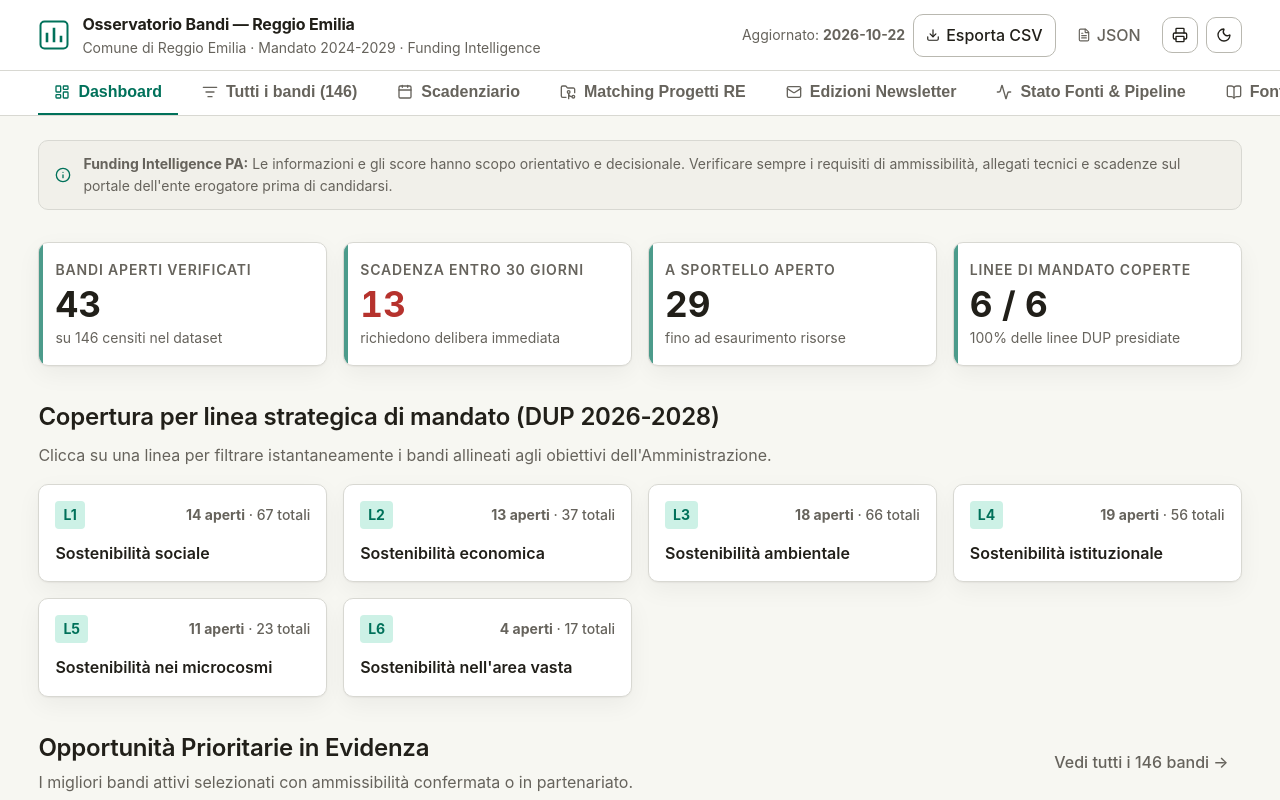
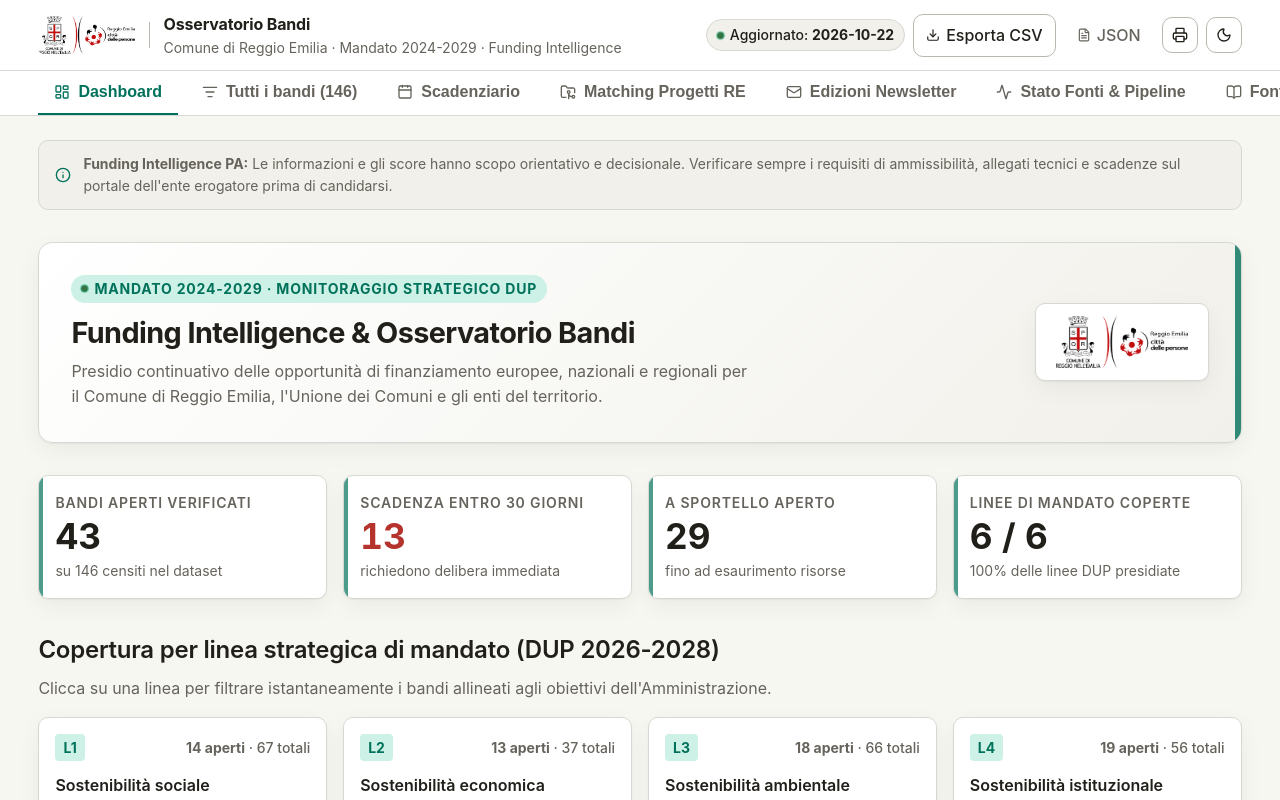
Before and after one commit to Osservatorio-Urbano/osservatorio-bandi-re, a React (Vite) app: page / in a window 1280 px wide. Shown: the top 800 px of the page. Built offline with nearby package versions, Linux system fonts and the light colour scheme; a web font is replaced by a local one.

Commit message:
feat(ui): add favicon-DcNhgrbC and reggio-emilia logos with enhanced hero graphics

```diff
--- a/index.html
+++ b/index.html
@@ -7,6 +7,8 @@
   <meta name="description" content="Piattaforma di Funding Intelligence e monitoraggio bandi europei, nazionali e regionali per il Comune di Reggio Emilia." />
   <link rel="preconnect" href="https://api.fontshare.com" />
   <link href="https://api.fontshare.com/v2/css?f[]=satoshi@400,500,700&f[]=general-sans@500,600&display=swap" rel="stylesheet" />
+  <link rel="icon" type="image/png" href="./favicon-DcNhgrbC.png" />
+  <link rel="apple-touch-icon" href="./favicon-DcNhgrbC.png" />
   <link rel="icon" href="./favicon.svg" type="image/svg+xml" />
   <!-- Open Graph -->
   <meta property="og:title" content="Osservatorio Bandi — Comune di Reggio Emilia" />
--- a/src/App.tsx
+++ b/src/App.tsx
@@ -311,6 +311,26 @@ export const App: React.FC = () => {
         {/* Tab 1: DASHBOARD */}
         {activeTab === 'dashboard' && (
           <>
+            <section className="hero-banner" aria-label="Introduzione istituzionale">
+              <div className="hero-content">
+                <div className="hero-badge">
+                  <span className="pulse-dot" aria-hidden="true" />
+                  <span>Mandato 2024-2029 · Monitoraggio Strategico DUP</span>
+                </div>
+                <h1 className="hero-title">Funding Intelligence &amp; Osservatorio Bandi</h1>
+                <p className="hero-desc">
+                  Presidio continuativo delle opportunità di finanziamento europee, nazionali e regionali per il Comune di Reggio Emilia, l&apos;Unione dei Comuni e gli enti del territorio.
+                </p>
+              </div>
+              <div className="hero-logo-box">
+                <img
+                  src="./reggio-emilia.png"
+                  alt="Stemma e Logo Ufficiale Comune di Reggio Emilia"
+                  className="hero-logo"
+                />
+              </div>
+            </section>
+
             <KpiCards bandi={bandi} />
             <LineGrid
               bandi={bandi}
--- a/src/components/Header.tsx
+++ b/src/components/Header.tsx
@@ -24,20 +24,28 @@ export const Header: React.FC<HeaderProps> = ({
   return (
     <header className="topbar">
       <div className="brand">
-        <svg className="logo" viewBox="0 0 32 32" aria-label="Osservatorio Bandi Logo" fill="none">
-          <rect x="2.5" y="2.5" width="27" height="27" rx="4" stroke="currentColor" strokeWidth="2" />
-          <path d="M9 22V15M16 22V10M23 22V18" stroke="currentColor" strokeWidth="2.6" strokeLinecap="square" />
-        </svg>
+        <a href="#/dashboard" className="brand-logo-link" title="Torna alla Dashboard">
+          <img
+            src="./reggio-emilia.png"
+            alt="Logo Comune di Reggio Emilia"
+            className="brand-logo-img"
+          />
+        </a>
+
+        <div className="brand-divider" aria-hidden="true" />
+
         <div className="brand-text">
-          <span className="brand-title">Osservatorio Bandi — Reggio Emilia</span>
+          <span className="brand-title">Osservatorio Bandi</span>
           <span className="brand-sub">Comune di Reggio Emilia · Mandato 2024-2029 · Funding Intelligence</span>
         </div>
       </div>
 
       <div className="topbar-meta">
-        <span className="meta-item" title="Data di aggiornamento consolidato">
-          Aggiornato: <strong>{meta ? meta.aggiornato : '2026-10-22'}</strong>
-        </span>
+        <div className="live-status-pill" title="Stato del dataset consolidato">
+          <span className="pulse-dot" aria-hidden="true" />
+          <span>Aggiornato: <strong>{meta ? meta.aggiornato : '2026-10-22'}</strong></span>
+        </div>
+
         <button
           className="btn"
           type="button"
@@ -47,6 +55,7 @@ export const Header: React.FC<HeaderProps> = ({
           <Download size={14} />
           Esporta CSV
         </button>
+
         <button
           className="btn btn-ghost"
           type="button"
@@ -56,6 +65,7 @@ export const Header: React.FC<HeaderProps> = ({
           <FileText size={14} />
           JSON
         </button>
+
         <button
           className="btn btn-icon"
           type="button"
@@ -65,12 +75,13 @@ export const Header: React.FC<HeaderProps> = ({
         >
           <Printer size={16} />
         </button>
+
         <button
           className="btn btn-icon"
           type="button"
           onClick={onToggleTheme}
           aria-label={`Passa a tema ${theme === 'dark' ? 'chiaro' : 'scuro'}`}
-          title={`Tema: ${theme}`}
+          title={`Tema attivo: ${theme}`}
         >
           {theme === 'dark' ? <Sun size={16} /> : <Moon size={16} />}
         </button>
--- a/src/styles/theme.css
+++ b/src/styles/theme.css
@@ -75,14 +75,84 @@ a:hover { text-decoration: underline; }
   padding: var(--space-3) clamp(var(--space-4), 3vw, var(--space-10));
   background: var(--surface); border-bottom: 1px solid var(--border);
   position: sticky; top: 0; z-index: 40;
+  backdrop-filter: blur(8px);
 }
 .brand { display: flex; align-items: center; gap: var(--space-3); min-width: 0; }
-.logo { width: 32px; height: 32px; color: var(--accent); flex: none; }
+.brand-logo-link { display: flex; align-items: center; text-decoration: none; }
+.brand-logo-img {
+  height: 38px; width: auto; max-width: 140px; object-fit: contain;
+  border-radius: var(--radius-sm); transition: transform .15s ease, opacity .15s ease;
+}
+.brand-logo-link:hover .brand-logo-img { transform: scale(1.02); }
+[data-theme='dark'] .brand-logo-img {
+  background: rgba(255, 255, 255, 0.08);
+  padding: 3px 6px;
+  border: 1px solid var(--border);
+}
+.brand-divider {
+  width: 1px; height: 26px; background: var(--border-strong); margin: 0 2px;
+}
 .brand-text { display: flex; flex-direction: column; min-width: 0; }
 .brand-title { font-family: var(--font-display); font-weight: 700; font-size: var(--text-sm); letter-spacing: -0.01em; white-space: nowrap; overflow: hidden; text-overflow: ellipsis; }
 .brand-sub { font-size: var(--text-xs); color: var(--text-muted); white-space: nowrap; overflow: hidden; text-overflow: ellipsis; }
+
 .topbar-meta { display: flex; align-items: center; gap: var(--space-2); flex: none; flex-wrap: wrap; }
-.meta-item { font-size: var(--text-xs); color: var(--text-muted); display: inline-flex; align-items: center; gap: 4px; }
+.live-status-pill {
+  font-size: var(--text-xs); color: var(--text); background: var(--surface-2);
+  border: 1px solid var(--border); border-radius: 20px; padding: 4px 10px;
+  display: inline-flex; align-items: center; gap: 6px; font-weight: 500;
+}
+.pulse-dot {
+  width: 7px; height: 7px; border-radius: 50%; background-color: var(--ok);
+  box-shadow: 0 0 0 0 rgba(16, 185, 129, 0.7);
+  animation: pulseGreen 2s infinite;
+}
+@keyframes pulseGreen {
+  0% { transform: scale(0.95); box-shadow: 0 0 0 0 rgba(16, 185, 129, 0.7); }
+  70% { transform: scale(1); box-shadow: 0 0 0 6px rgba(16, 185, 129, 0); }
+  100% { transform: scale(0.95); box-shadow: 0 0 0 0 rgba(16, 185, 129, 0); }
+}
+
+/* Hero Banner */
+.hero-banner {
+  background: linear-gradient(135deg, var(--surface) 0%, var(--surface-2) 100%);
+  border: 1px solid var(--border); border-radius: var(--radius-lg);
+  padding: clamp(var(--space-5), 4vw, var(--space-8));
+  display: flex; justify-content: space-between; align-items: center; gap: var(--space-6);
+  box-shadow: var(--shadow); position: relative; overflow: hidden;
+}
+.hero-banner::after {
+  content: ''; position: absolute; right: 0; top: 0; bottom: 0; width: 6px;
+  background: var(--accent); opacity: 0.8;
+}
+.hero-content { flex: 1 1 500px; display: flex; flex-direction: column; gap: var(--space-2); }
+.hero-badge {
+  display: inline-flex; align-items: center; gap: 6px;
+  font-size: var(--text-xs); font-weight: 700; text-transform: uppercase; letter-spacing: 0.8px;
+  color: var(--accent); background: var(--accent-soft); padding: 3px 10px; border-radius: 20px;
+  width: fit-content;
+}
+.hero-title {
+  font-family: var(--font-display); font-size: clamp(1.3rem, 1.1rem + 1vw, 1.8rem);
+  font-weight: 700; margin: 4px 0 0 0; line-height: 1.25; letter-spacing: -0.02em;
+}
+.hero-desc {
+  font-size: var(--text-sm); color: var(--text-muted); margin: 0; line-height: 1.6; max-width: 680px;
+}
+.hero-logo-box {
+  flex: none; display: flex; align-items: center; justify-content: center;
+  background: var(--surface); border: 1px solid var(--border); border-radius: var(--radius);
+  padding: var(--space-3) var(--space-5); box-shadow: var(--shadow);
+}
+.hero-logo { height: 52px; width: auto; object-fit: contain; }
+[data-theme='dark'] .hero-logo-box {
+  background: rgba(255, 255, 255, 0.05);
+}
+
+@media (max-width: 768px) {
+  .hero-banner { flex-direction: column; align-items: flex-start; }
+  .hero-logo-box { width: 100%; justify-content: center; }
+}
 
 .btn {
   font: inherit; font-size: var(--text-sm); font-weight: 500;
```
